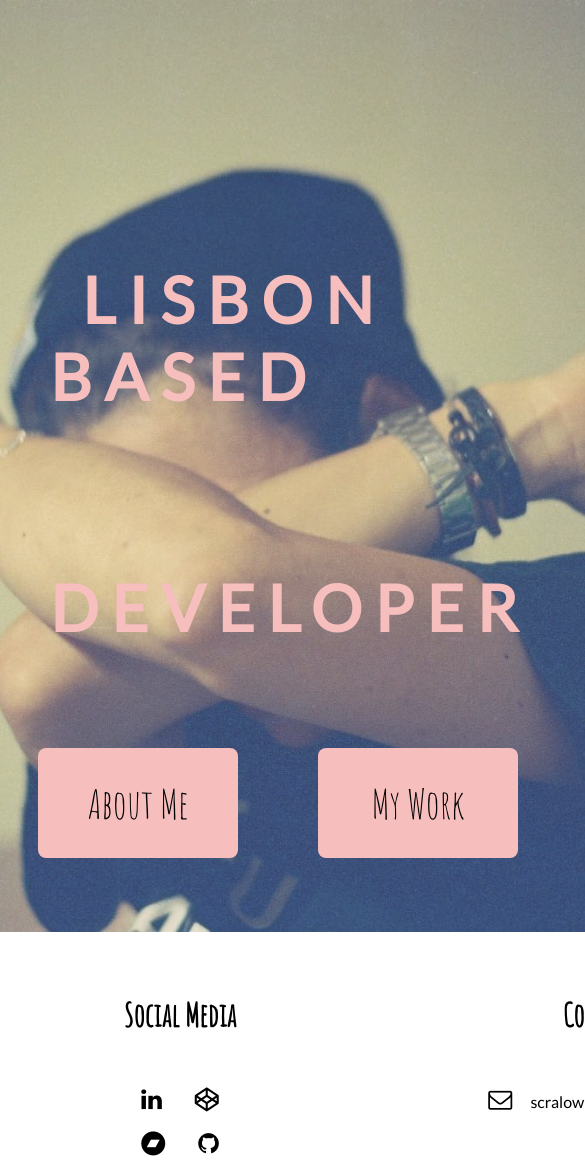
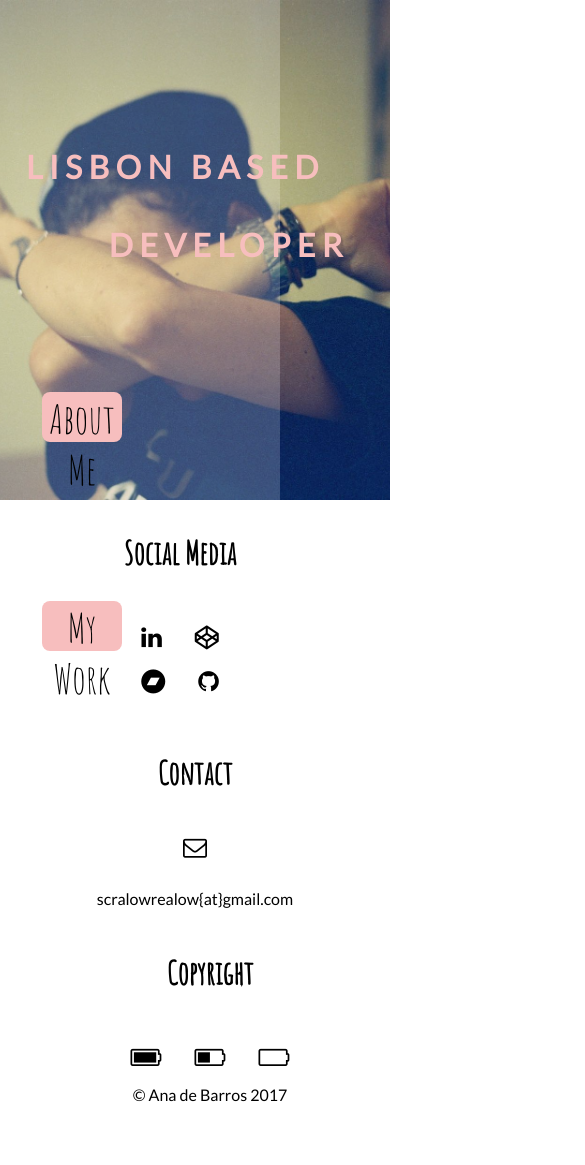
Before and after one commit to anadebarros/ana-de-barros-project, a plain HTML site: page index.html in a window 390 px wide. Shown: the top 1165 px of the page, 585 px wide, since content can reach past the window. After the commit the page ends 1120 px from the top, so only its background shows below. Drawn offline with Linux system fonts and the light colour scheme.

Commit message:
main page media query update

```diff
--- a/css/main.css
+++ b/css/main.css
@@ -1,13 +1,9 @@
     /*nav bar taken from codepen devtips channel*/
-
-
     /*to debug
 /*{
 background-color: rgba(0,0,0,0.1);
 }
 */
-
-
     /*hides all scrollbars in my pages*/
 
      ::-webkit-scrollbar {
@@ -24,11 +20,7 @@ body {
         right: 0;
         margin: 0;
     }
-
-
     /*beginning of home page*/
-
-
     /* home page header */
 
     .header {
@@ -94,14 +86,8 @@ button:hover {
     button:focus {
         outline: 0;
     }
-
-
     /*end of buttons*/
-
-
     /* end of header */
-
-
     /*beginning of footer */
 
     footer {
@@ -176,17 +162,9 @@ h3 {
         font-size: 2em;
         font-family: 'Amatic SC', cursive;
     }
-
-
     /*end of footer*/
-
-
     /*end of home page*/
-
-
     /*beginning of about me page*/
-
-
     /*header*/
 
     .header-about-me {
@@ -245,8 +223,6 @@ svg:hover #cv-icon {
         transition-duration: 0.6s;
         -webkit-transition-duration: 0.6s;
     }
-
-
     /*middle elements*/
 
     .middle {
@@ -255,8 +231,6 @@ svg:hover #cv-icon {
         margin-top: 0px;
         padding-top: 0px;
     }
-
-
     /*slide navigation bar*/
 
     .page-content {
@@ -335,11 +309,40 @@ svg:hover #cv-icon {
     #sidebartoggler:checked+.page-wrap .page-content {
         padding-left: 50px;
     }
-
-
     /*end of slide navigation bar*/
-
-
     /*start media queries*/
 
-@media only screen and (max-width:480px) {}
+    @media only screen and (max-width:480px) {
+        .header-container {
+            width: 280px;
+            height: 500px;
+        }
+        h1 {
+            font-size: 2em;
+            padding-left: 10px;
+            height: 150px;
+        }
+        button {
+            width: 80px;
+            height: 50px;
+            margin-top: 40%;
+            margin-left: 15%;
+        }
+        footer {
+            width: 100%;
+            padding-right: 0px;
+            padding-left: 0px;
+        }
+        .footer-elements {
+            margin-right: 0px;
+            margin-left: 0px;
+            padding-top: 0px;
+        }
+        .footer-social {
+            padding-bottom: 20px;
+        }
+        .fa-envelope-o {
+            margin-bottom: 30px;
+            margin-top: -10px;
+        }
+    }
--- a/index.html
+++ b/index.html
@@ -53,7 +53,7 @@
 
 			<div class="footer-contact">
 				<h3>Contact</h3>
-				<p><i class="fa fa-envelope-o" aria-hidden="true"></i> scralowrealow{at}gmail.com</p>
+				<p><i class="fa fa-envelope-o" aria-hidden="true"></i><br> scralowrealow{at}gmail.com</p>
 			</div>
 
 			<div class="footer-copyright">
```
Lines whose indentation alone changed are shown as unchanged.
